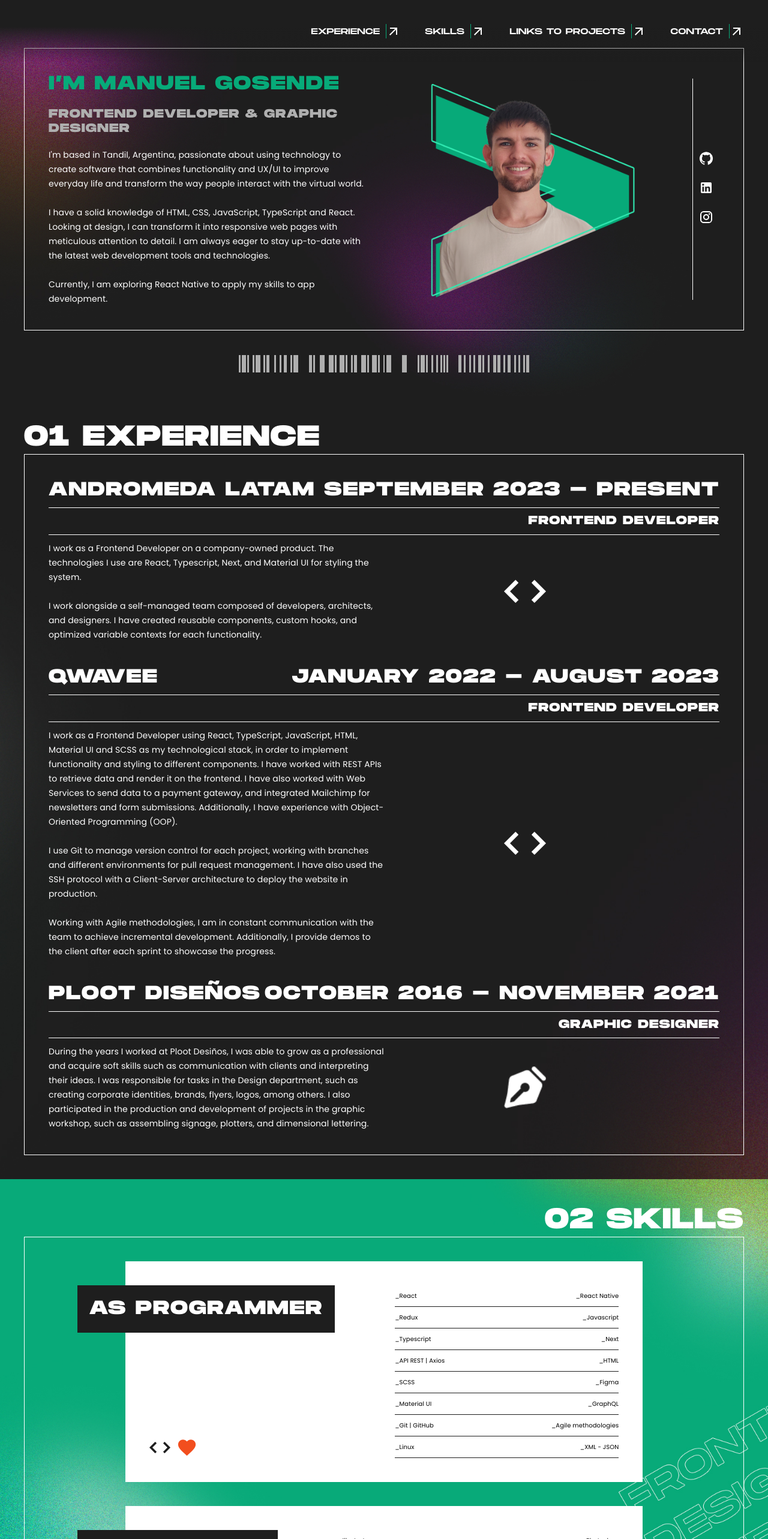
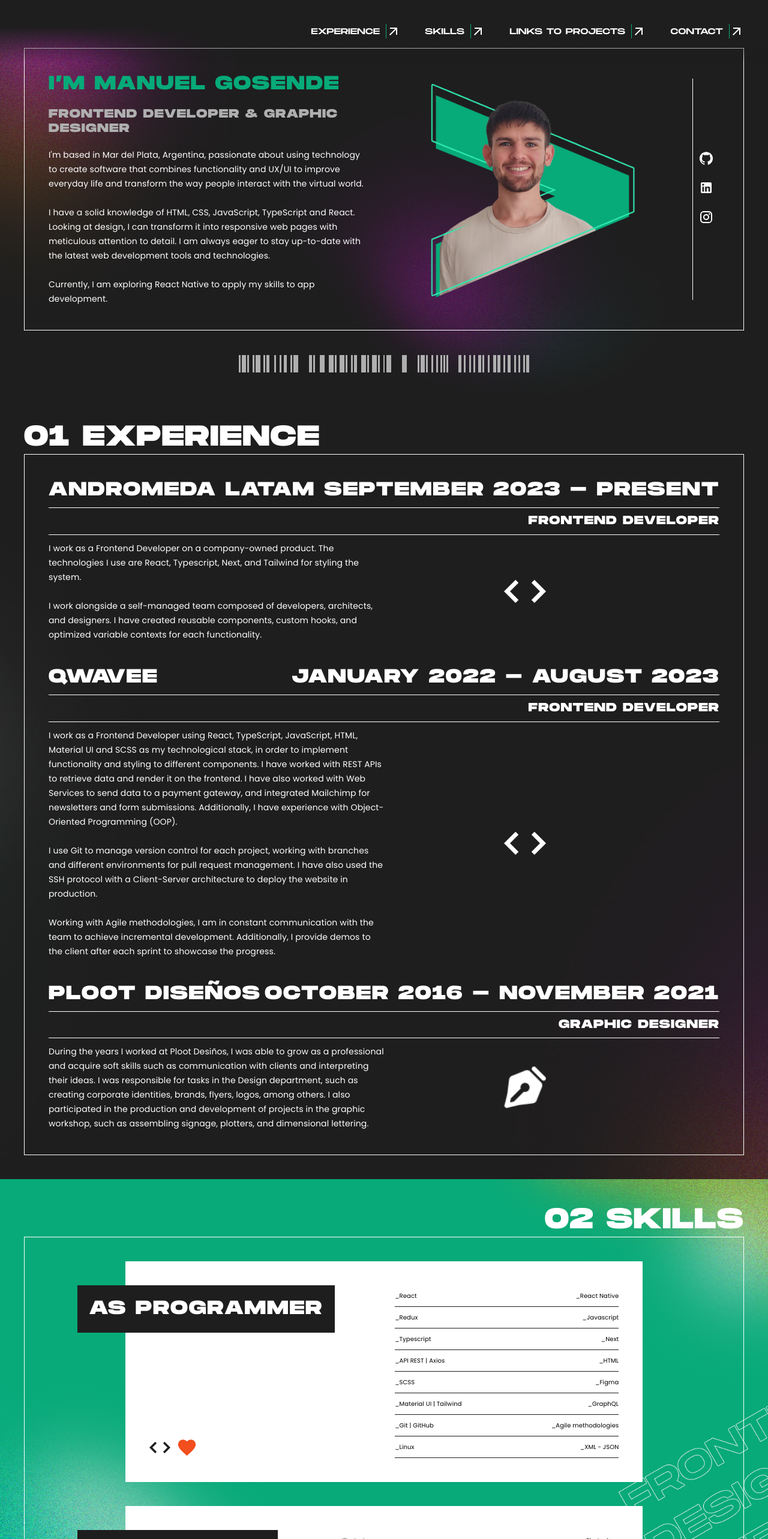
Before and after one commit to ManuelGosende/portfolio, a React (Create React App) app: page / in a window 1280 px wide. Shown: the top 2566 px of the page at 60% size. Built offline with nearby package versions, Linux system fonts and the light colour scheme.

Commit message:
master - location updated and removing link

```diff
--- a/package.json
+++ b/package.json
@@ -1,5 +1,4 @@
 {
-  "homepage": "https://manuelgosende.github.io/portfolio/",
   "name": "portfolio",
   "version": "0.1.0",
   "private": true,
--- a/src/sections/About.tsx
+++ b/src/sections/About.tsx
@@ -27,7 +27,7 @@ export const About = () => {
         >
           <Typography variant="h2" color="secondary.main">I’M MANUEL GOSENDE</Typography>
           <Typography variant="h3" color="primary.main">FRONTEND DEVELOPER & GRAPHIC DESIGNER</Typography>
-          <Typography variant="body1" color="primary.light">I'm based in Tandil, Argentina, passionate about using technology to create software that combines functionality and UX/UI to improve everyday life and transform the way people interact with the virtual world.<br /><br />
+          <Typography variant="body1" color="primary.light">I'm based in Mar del Plata, Argentina, passionate about using technology to create software that combines functionality and UX/UI to improve everyday life and transform the way people interact with the virtual world.<br /><br />
           I have a solid knowledge of HTML, CSS, JavaScript, TypeScript and React. Looking at design, I can transform it into responsive web pages with meticulous attention to detail. I am always eager to stay up-to-date with the latest web development tools and technologies.<br /><br />
           Currently, I am exploring React Native to apply my skills to app development.</Typography>
         </FlexBox>
--- a/src/sections/Experience.tsx
+++ b/src/sections/Experience.tsx
@@ -22,7 +22,7 @@ export const Experience = () => {
             position="FRONTEND DEVELOPER"
             description={
               <>
-                I work as a Frontend Developer on a company-owned product. The technologies I use are React, Typescript, Next, and Material UI for styling the system.<br /><br />
+                I work as a Frontend Developer on a company-owned product. The technologies I use are React, Typescript, Next, and Tailwind for styling the system.<br /><br />
                 I work alongside a self-managed team composed of developers, architects, and designers. I have created reusable components, custom hooks, and optimized variable contexts for each functionality.
               </>
             }
--- a/src/sections/LinksToProjects.tsx
+++ b/src/sections/LinksToProjects.tsx
@@ -24,10 +24,6 @@ export const LinksToProjects = () => {
           <LinkToProject
             text="DESIGN PROJECTS"
             link="https://drive.google.com/drive/folders/1uQD3a5dNhxqA0tOFKmJiW3435UaQ_IrP"
-          />
-          <LinkToProject
-            text="ENZO BIBBÓ | WEB"
-            link="https://enzobibbo.com/"
           />
           <LinkToProject
             text="LANIN | WEB DESIGN"
--- a/src/utils/skills-prog.ts
+++ b/src/utils/skills-prog.ts
@@ -9,7 +9,7 @@ export const SkillsProgramming = [
   "_HTML",
   "_SCSS",
   "_Figma",
-  "_Material UI",
+  "_Material UI | Tailwind",
   "_GraphQL",
   "_Git | GitHub",
   "_Agile methodologies",
```
